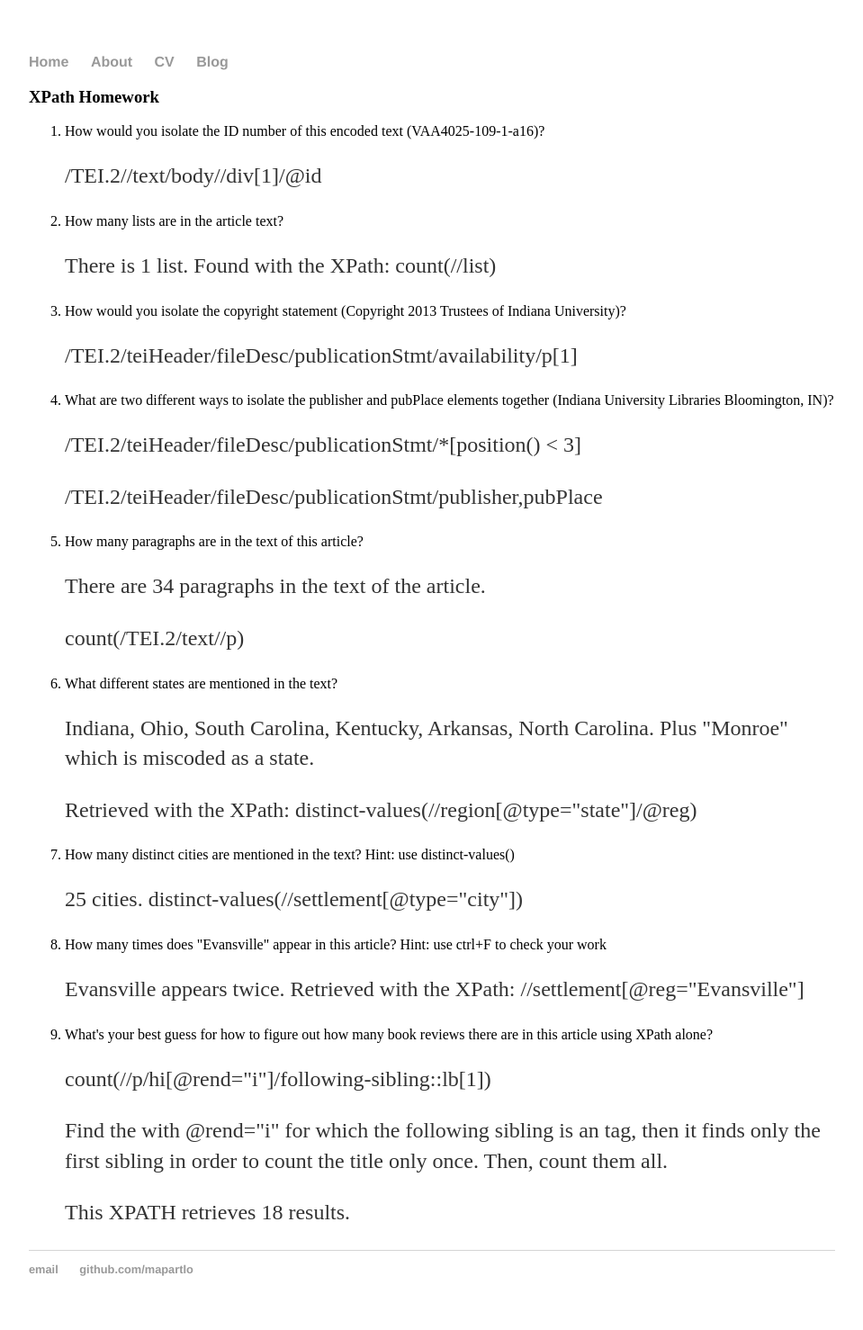
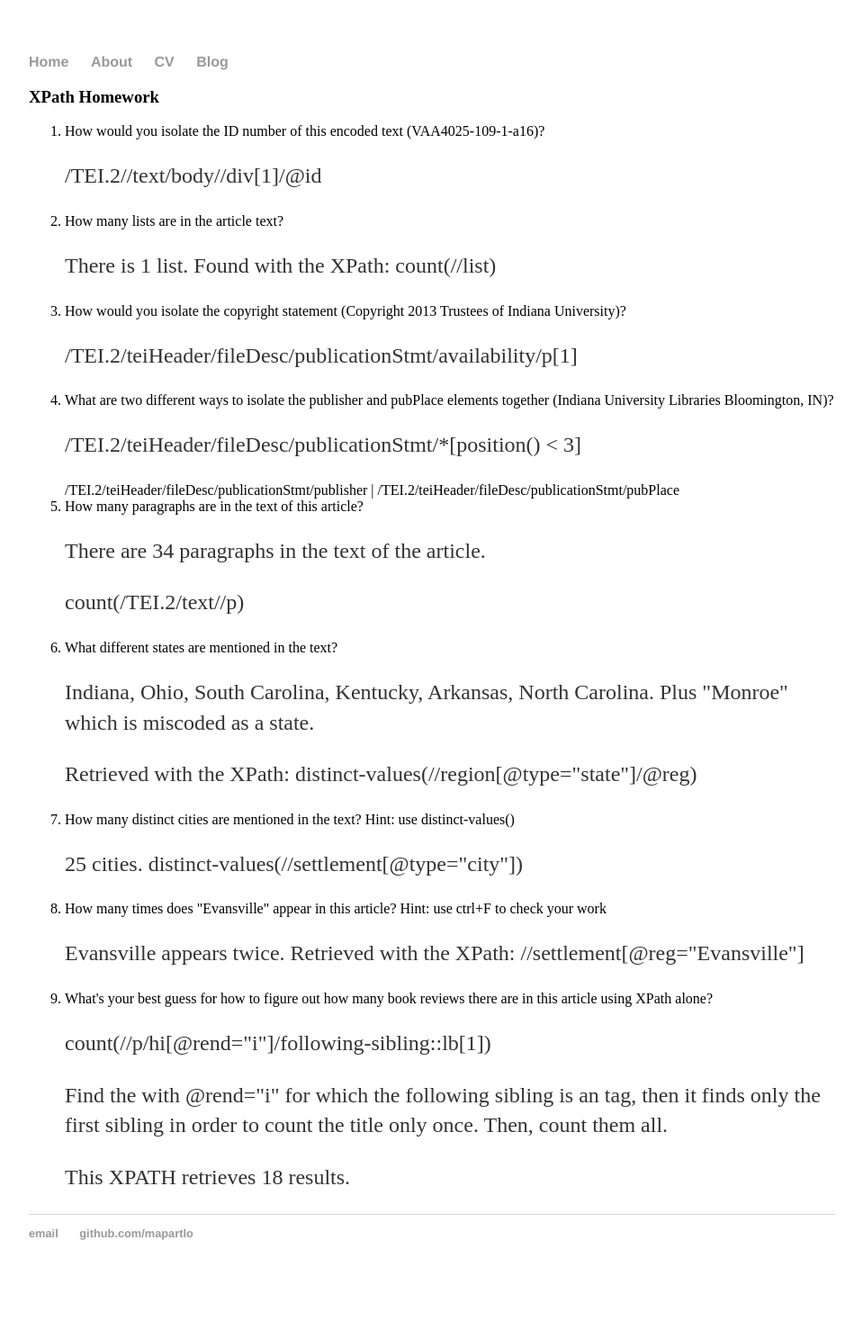
Before and after one commit to miapartlow/mapartlo.github.io, a Jekyll site: the page built from z656/assignment4.html, in a window 1280 px wide. Shown: the whole page at 90% size, without its empty margins (160-1119 px from the left). Built offline with Jekyll 4.4.1, drawn with Linux system fonts in a browser that asks for light colours; after the commit the page ends 1438 px from its top, so only the background shows below that.

Commit message:
Update assignment4.html

```diff
--- a/z656/assignment4.html
+++ b/z656/assignment4.html
@@ -12,7 +12,7 @@ title: "Mia Partlow, Digital Publishing Expert"
 <p>/TEI.2/teiHeader/fileDesc/publicationStmt/availability/p[1]</p></li>
 <li>What are two different ways to isolate the publisher and pubPlace elements together (Indiana University Libraries Bloomington, IN)?
 <p>/TEI.2/teiHeader/fileDesc/publicationStmt/*[position() < 3]</p>
- <p>/TEI.2/teiHeader/fileDesc/publicationStmt/publisher,pubPlace</p></li>
+/TEI.2/teiHeader/fileDesc/publicationStmt/publisher | /TEI.2/teiHeader/fileDesc/publicationStmt/pubPlace</li>
 <li>How many paragraphs are in the text of this article?
  <p>There are 34 paragraphs in the text of the article.</p>
  <p>count(/TEI.2/text//p)</p></li>
```
